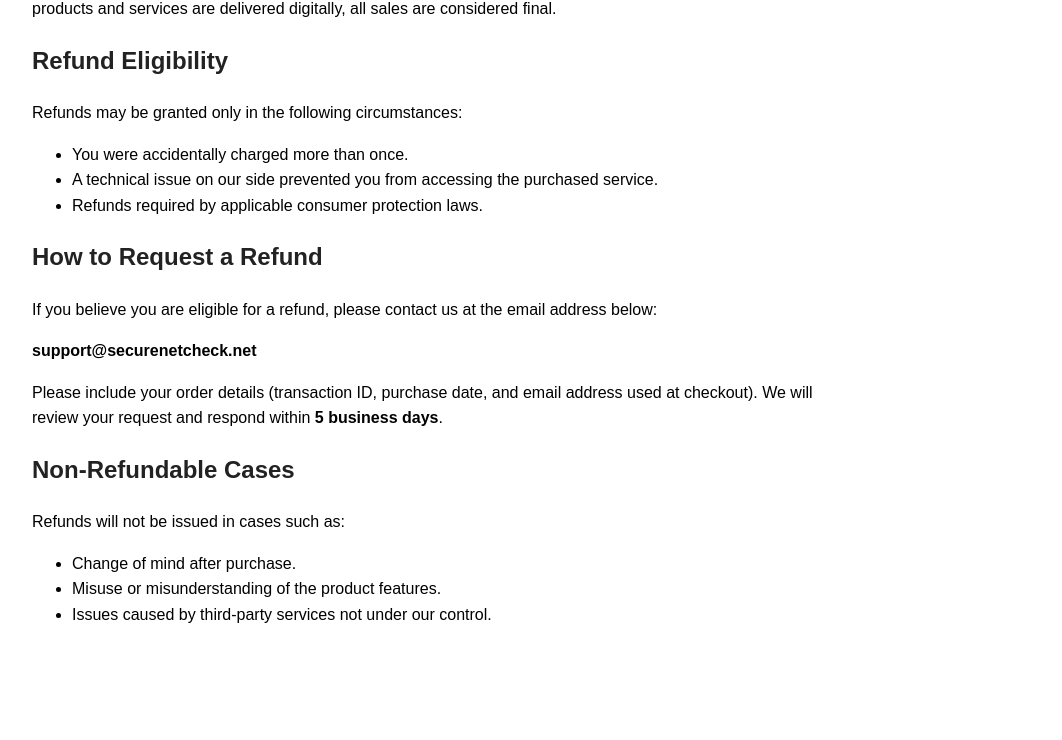
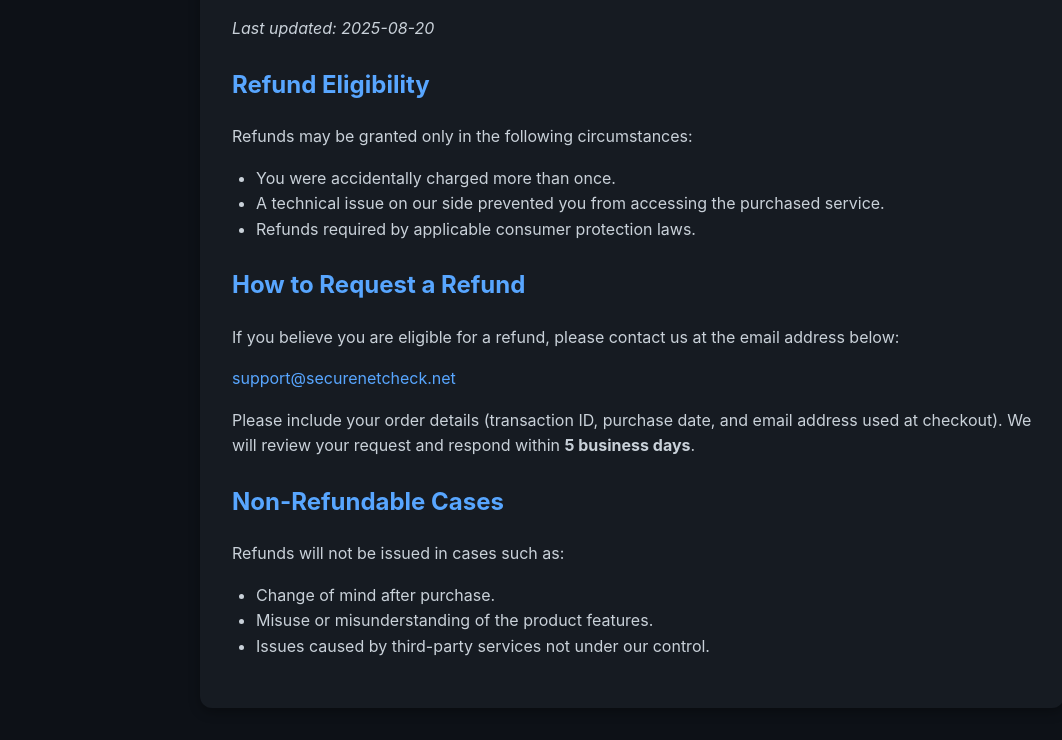
Before and after one commit to godman-cyber/my-website, a plain HTML site: page refund/index.html in a window 1280 px wide. Shown: the part 142-882 px from the top of the page, without its empty margins (8-1070 px from the left). Before the commit the page ends 810 px from the top, so only its background shows below. Drawn offline with Linux system fonts and the light colour scheme.

Commit message:
Update index.html

```diff
--- a/refund/index.html
+++ b/refund/index.html
@@ -2,26 +2,48 @@
 <html lang="en">
 <head>
   <meta charset="UTF-8">
+  <title>Refund Policy</title>
   <meta name="viewport" content="width=device-width, initial-scale=1.0">
-  <title>Refund Policy | SecureNet</title>
   <style>
     body {
-      font-family: Arial, sans-serif;
+      background-color: #0d1117;
+      color: #c9d1d9;
+      font-family: -apple-system, BlinkMacSystemFont, "Segoe UI", Roboto, Helvetica, Arial, sans-serif;
+      margin: 0;
+      padding: 2rem;
       line-height: 1.6;
-      margin: 40px;
+    }
+    h1 {
+      color: #ffffff;
+    }
+    .container {
       max-width: 800px;
+      margin: 0 auto;
+      background: #161b22;
+      padding: 2rem;
+      border-radius: 12px;
+      box-shadow: 0 4px 12px rgba(0, 0, 0, 0.3);
     }
-    h1, h2 {
-      color: #222;
+    h2 {
+      color: #58a6ff;
+      margin-top: 1.5rem;
     }
-    p {
-      margin-bottom: 1em;
+    ul {
+      padding-left: 1.5rem;
+    }
+    a {
+      color: #58a6ff;
+      text-decoration: none;
+    }
+    a:hover {
+      text-decoration: underline;
     }
   </style>
 </head>
 <body>
+  <div class="container">
     <h1>Refund Policy</h1>
-  <p>Thank you for choosing SecureNet. We strive to provide the best possible service to our customers. Because our products and services are delivered digitally, all sales are considered final.</p>
+    <p><em>Last updated: 2025-08-20</em></p>
 
     <h2>Refund Eligibility</h2>
     <p>Refunds may be granted only in the following circumstances:</p>
@@ -33,8 +55,9 @@
 
     <h2>How to Request a Refund</h2>
     <p>If you believe you are eligible for a refund, please contact us at the email address below:</p>
-  <p><strong>support@securenetcheck.net</strong></p>
-  <p>Please include your order details (transaction ID, purchase date, and email address used at checkout). We will review your request and respond within <strong>5 business days</strong>.</p>
+    <p><a href="mailto:support@securenetcheck.net">support@securenetcheck.net</a></p>
+    <p>Please include your order details (transaction ID, purchase date, and email address used at checkout).
+       We will review your request and respond within <strong>5 business days</strong>.</p>
 
     <h2>Non-Refundable Cases</h2>
     <p>Refunds will not be issued in cases such as:</p>
@@ -43,5 +66,6 @@
       <li>Misuse or misunderstanding of the product features.</li>
       <li>Issues caused by third-party services not under our control.</li>
     </ul>
+  </div>
 </body>
 </html>
```
Lines whose indentation alone changed are shown as unchanged.
